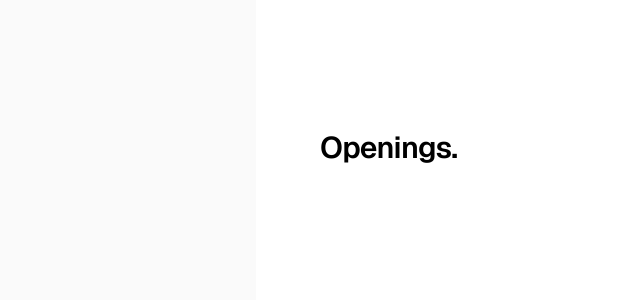
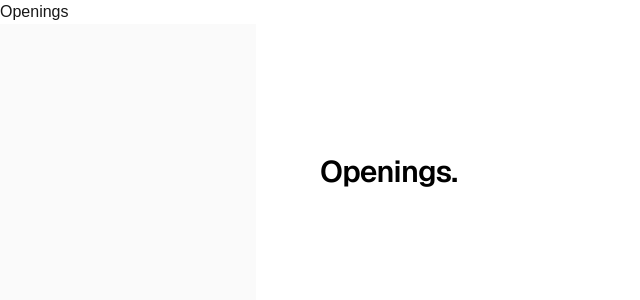
Before and after one commit to janarthduraisingham/chess, a Next.js app: page /openings in a window 1280 px wide. Shown: the top 300 px of the page, without its empty margins (0-640 px from the left). Built offline with nearby package versions, Linux system fonts and the light colour scheme.

Commit message:
add link to Openings page

```diff
--- a/app/layout.tsx
+++ b/app/layout.tsx
@@ -1,6 +1,7 @@
 import type { Metadata } from "next";
 import { Geist, Geist_Mono } from "next/font/google";
 import "@/app/globals.css";
+import Link from 'next/link';
 
 const geistSans = Geist({
   variable: "--font-geist-sans",
@@ -26,7 +27,12 @@ export default function RootLayout({
       lang="en"
       className={`${geistSans.variable} ${geistMono.variable} h-full antialiased`}
     >
-      <body className="min-h-full flex flex-col">{children}</body>
+      <body className="min-h-full flex flex-col">
+        <nav>
+          <Link href='/openings'>Openings</Link>
+        </nav>
+        {children}
+      </body>
     </html>
   );
 }
--- a/app/openings/layout.tsx
+++ b/app/openings/layout.tsx
@@ -17,17 +17,12 @@ export const metadata: Metadata = {
   description: "Generated by create next app",
 };
 
-export default function RootLayout({
-  children,
+export default function Layout({
+  children
 }: Readonly<{
   children: React.ReactNode;
 }>) {
   return (
-    <html
-      lang="en"
-      className={`${geistSans.variable} ${geistMono.variable} h-full antialiased`}
-    >
-      <body className="min-h-full flex flex-col">{children}</body>
-    </html>
+    <div className="min-h-full flex flex-col">{children}</div>
   );
 }
```
